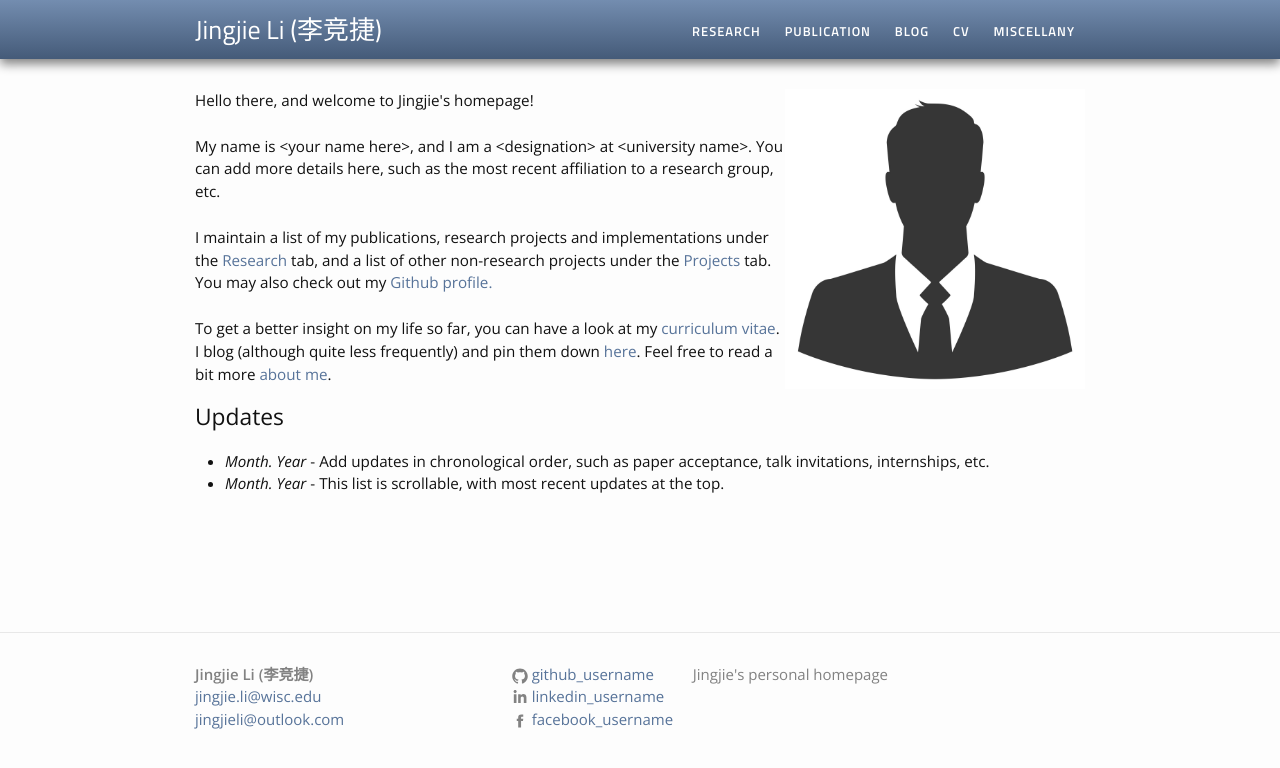
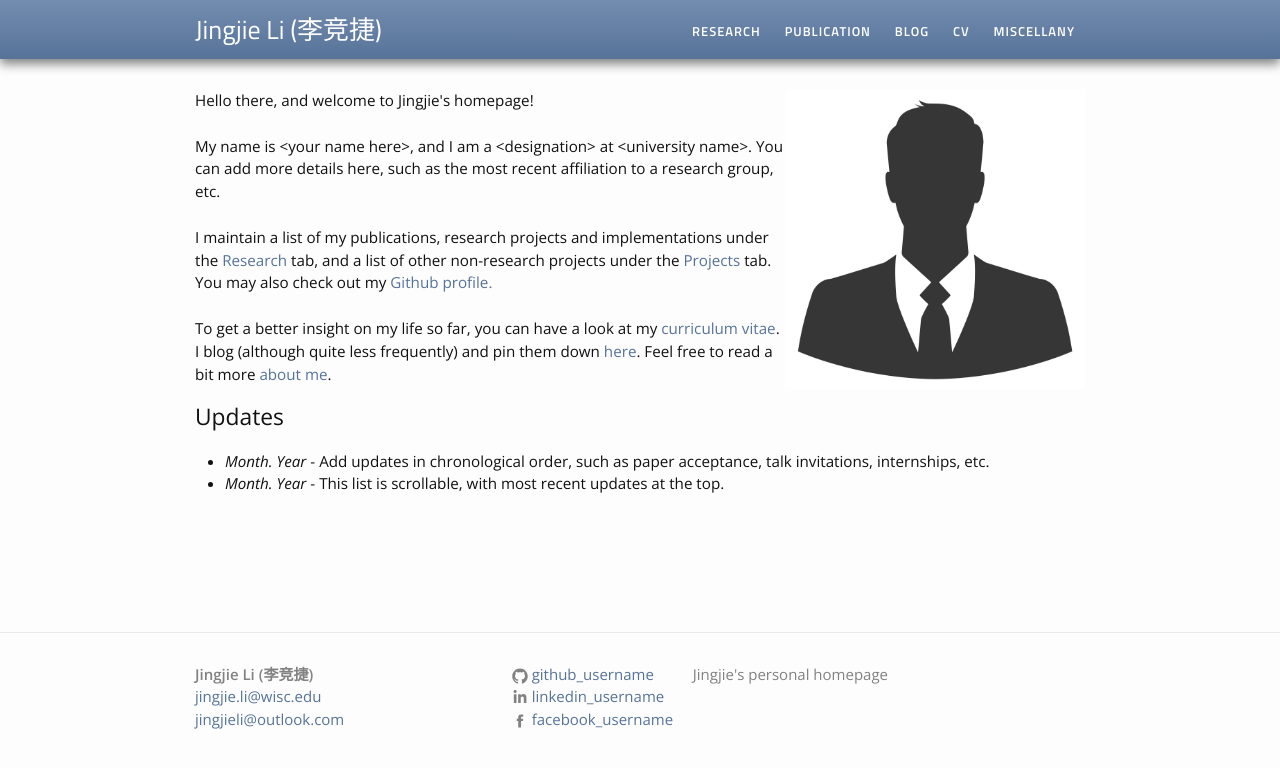
Before and after one commit to jingjieli95/jingjieli95.github.io, a Jekyll site: the page built from index.html, in a window 1280 px wide. Shown: the top 768 px of the page. Built offline with Jekyll 4.4.1, drawn with Linux system fonts in a browser that asks for light colours.

Commit message:
Update main.scss

```diff
--- a/css/main.scss
+++ b/css/main.scss
@@ -14,7 +14,7 @@ $text-color:       #111;
 $background-color: #fdfdfd;
 $brand-color:      #577399; //#0077CC;
 
-$blue-color-dark: darken(#577399, 10%); //darken(#C5050C, 10%);
+$blue-color-dark: #577399; //darken(#C5050C, 10%);
 $blue-color-light: lighten(#577399, 10%); //lighten(#C5050C, 50%);//#4B93DB;
 
 $grey-color:       #828282;
```
